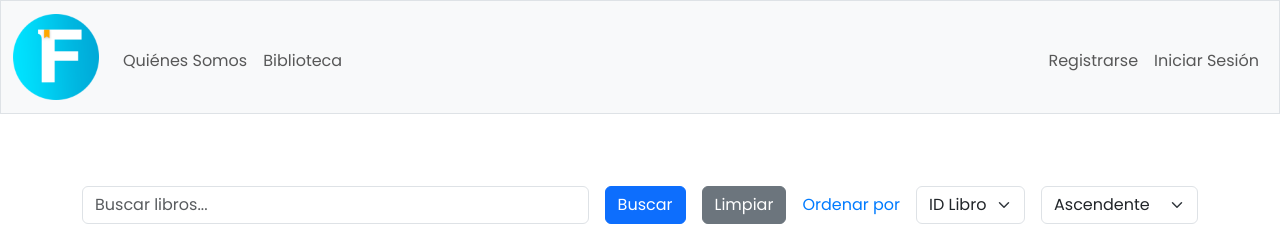
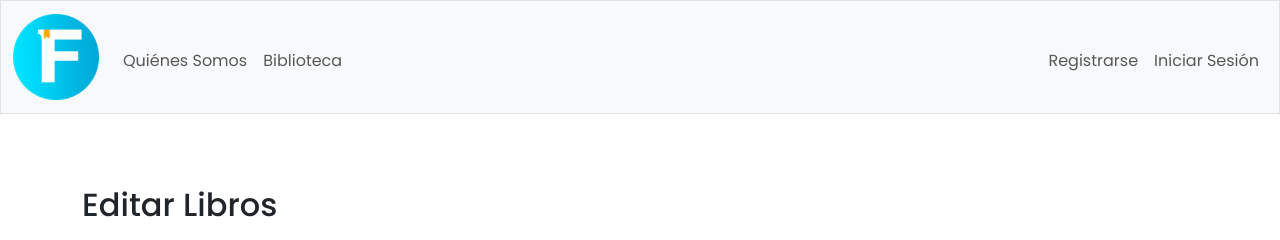
Before and after one commit to Luudeus/EcoLogic, a Flask app: template templates/editar-libros.html in a window 1280 px wide. Shown: the top 240 px of the page. Run offline with Flask 3, Linux system fonts and the light colour scheme; the template is opened without the code that fills it, so the values that code supplies are empty; some libraries are stand-ins or nearby versions.

Commit message:
Add headers to library, edit books, and edit users

```diff
--- a/templates/biblioteca.html
+++ b/templates/biblioteca.html
@@ -6,6 +6,9 @@ Biblioteca
 
 {% block main %}
 <div class="container mt-4">
+<!-- Header: Biblioteca -->
+<h2 class="mb-3 text-start">Biblioteca</h2>
+
 <!-- Search and filter section -->
 <div class="row mb-3 align-items-center">
     <form class="col">
--- a/templates/editar-libros.html
+++ b/templates/editar-libros.html
@@ -1,11 +1,14 @@
 {% extends "layout.html" %}
 
 {% block title %}
-Biblioteca
+Editar Libros
 {% endblock %}
 
 {% block main %}
 <div class="container mt-4">
+<!-- Header: Editar Libros -->
+<h2 class="mb-3 text-start">Editar Libros</h2>
+
 <!-- Search and filter section -->
 <div class="row mb-3 align-items-center">
     <form class="col">
--- a/templates/editar-usuarios.html
+++ b/templates/editar-usuarios.html
@@ -6,6 +6,9 @@ Editar Usuarios
 
 {% block main %}
 <div class="container mt-4">
+    <!-- Header: Editar Usuarios -->
+    <h2 class="mb-3 text-start">Editar Usuarios</h2>
+
     <!-- Search and filter section -->
     <div class="row mb-3 align-items-center">
         <form class="col">
```
